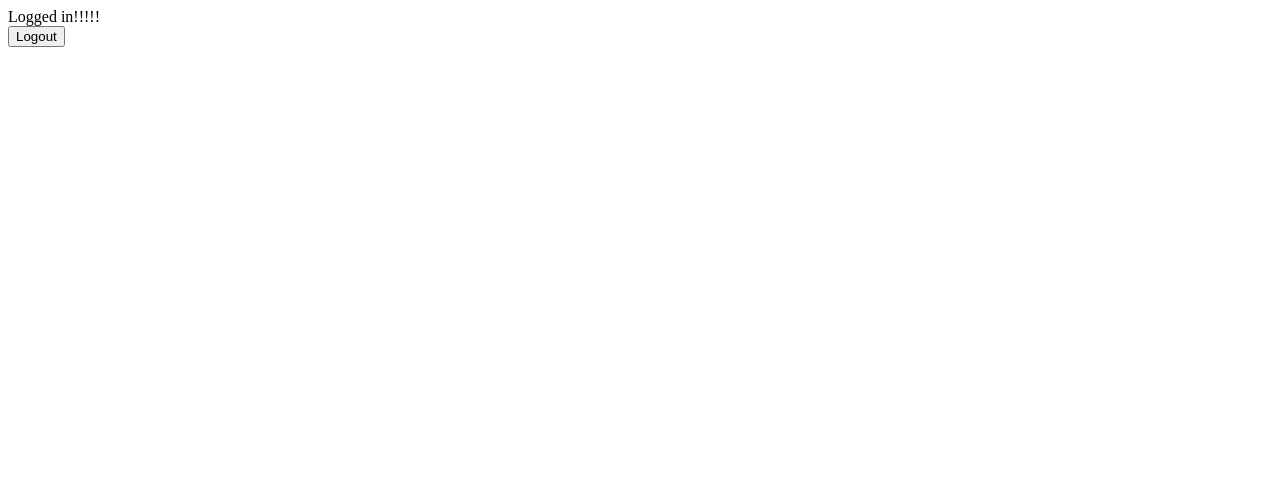
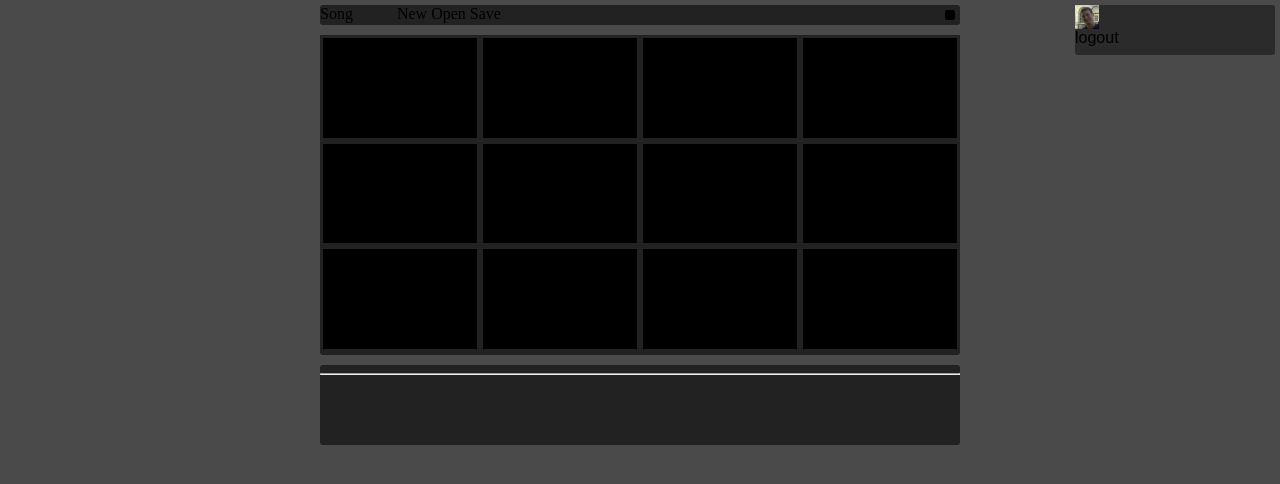
Before and after one commit to mattroy/DB, a website: page Sythen/client/main.html in a window 1280 px wide. Drawn offline with Linux system fonts and the light colour scheme.

Commit message:
initial ui for main page.

```diff
--- /dev/null
+++ b/Sythen/client/css/main.css
@@ -0,0 +1,75 @@
+/*main.css*/
+
+
+div {
+	background-color: rgb(34, 34, 34);
+	border-radius: 3px;
+	width: 50%;
+	margin: 5px;
+}
+#synth {
+	height: 40%;
+	font-size: 0px;
+}
+
+#songMenu {
+	display: inline;
+}
+
+#playbar {
+	height: 10%;
+}
+
+#indicator {
+	border-radius: 25%;
+	border: 5px solid black;
+	display: inline-block;
+	height: 0px;
+	width: 0px;
+	float: right;
+}
+
+#indicator.recording {
+	border-color: rgb(250,14,14);
+}
+
+#indicator.playing {
+	border-color: rgb(1,190,1);
+}
+
+#userDiv {
+	position: absolute;
+	top: 0;
+	right: 0;
+	height: 50px;
+	width: 200px;
+	background-color: rgb(43,43,43);
+}
+
+#avatarImage {
+	vertical-align: center;
+}
+
+.synthButton{
+	background-color: black;
+	width: 25%;
+	height: 33%;
+	display: inline-block;
+	box-sizing: border-box;
+	border: 3px solid rgb(34,34,34);
+}
+
+
+body {
+	background-color: rgb(74,74,74);
+	display: flex;
+	justify-content: center;
+	align-items: center;
+	flex-direction: column;
+	margin: 0;
+}
+
+p {
+	margin: 0px;
+	font-family: sans-serif;
+}
--- a/Sythen/client/main.html
+++ b/Sythen/client/main.html
@@ -1,10 +1,37 @@
 <html>
 	<head>
+		<link rel="stylesheet" type="text/css" href="./css/main.css">
 	</head>
 	<body>
-		Logged in!!!!!
-		<form action="./logout">
-			<button type="submit">Logout</button>
-		</form>
+
+		<div id='userDiv'>
+			<img id="avatarImage" src="images/avatar.png">
+			<p> logout</p>
+		</div>
+
+		<div>
+			Song <menu id="songMenu"> <a src="#">New</a> <a src="#">Open</a> <a src="#">Save</a></menu> <div id="indicator"> </div>
+		</div>
+
+		<div id="synth">
+			<a id="sythnButton_1" class="synthButton" href="#"></a>
+			<a id="sythnButton_2" class="synthButton" href="#"></a>
+			<a id="sythnButton_3" class="synthButton" href="#"></a>
+			<a id="sythnButton_4" class="synthButton" href="#"></a>
+			<br/>
+			<a id="sythnButton_5" class="synthButton" href="#"></a>
+			<a id="sythnButton_6" class="synthButton" href="#"></a>
+			<a id="sythnButton_7" class="synthButton" href="#"></a>
+			<a id="sythnButton_8" class="synthButton" href="#"></a>
+			<br/>
+			<a id="sythnButton_9" class="synthButton" href="#"></a>
+			<a id="sythnButton_10" class="synthButton" href="#"></a>
+			<a id="sythnButton_11" class="synthButton" href="#"></a>
+			<a id="sythnButton_12" class="synthButton" href="#"></a>
+		</div>
+
+		<div id="playbar">
+			<hr/>
+		</div>
 	</body>
 </html>
```
Also changed, not shown: Sythen/client/images/avatar.png (added).
